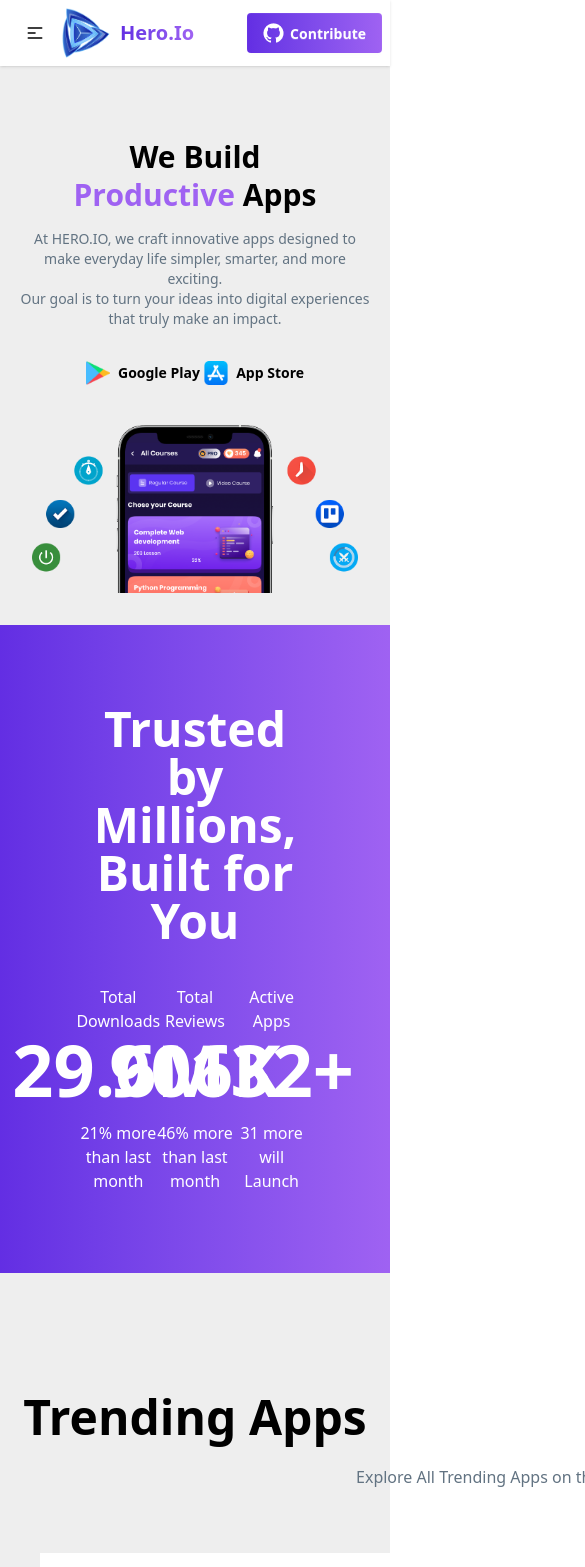
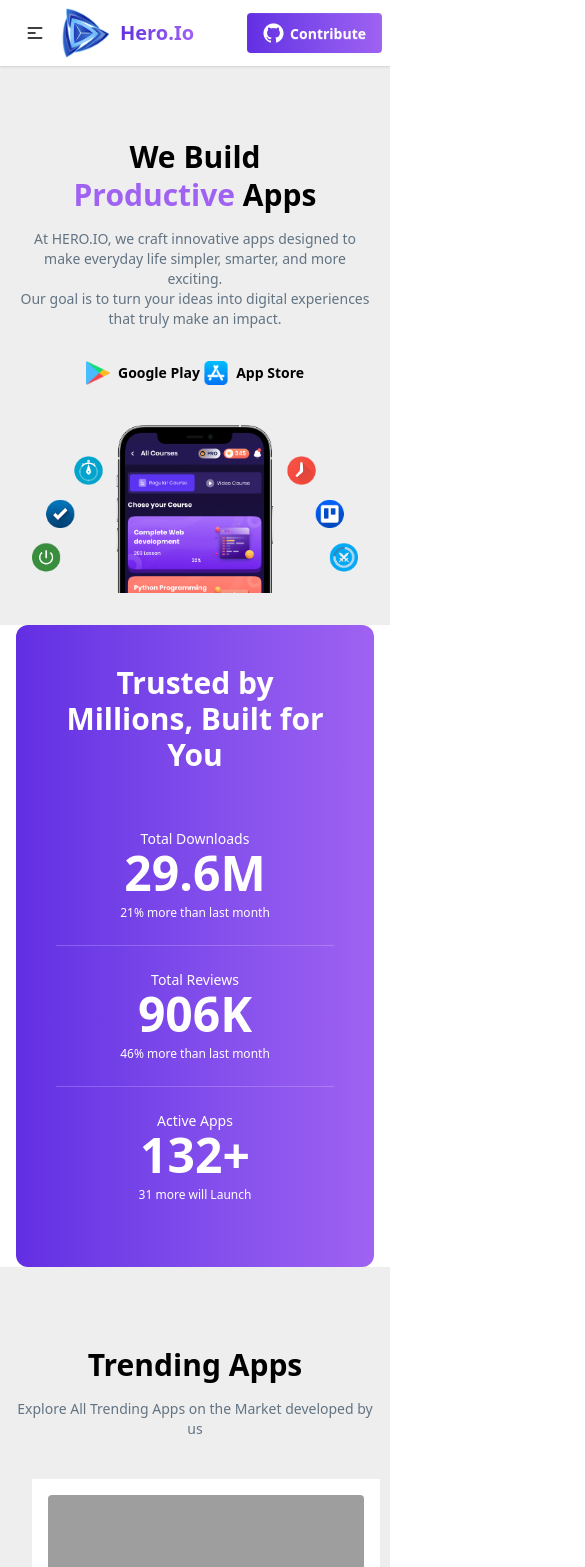
Before and after one commit to priom125/Appengy, a React (Vite) app: page / in a window 390 px wide. Shown: the top 1567 px of the page, 585 px wide, since content can reach past the window. Built offline with nearby package versions, Linux system fonts and the light colour scheme; grey boxes are pictures that could not be loaded.

Commit message:
responsive done

```diff
--- a/src/Pages/Apps.jsx
+++ b/src/Pages/Apps.jsx
@@ -46,14 +46,14 @@ function Apps() {
 
   return (
     <div>
-      <div className="bg-[#EEEEEE] flex items-center flex-col justify-center py-10">
-        <h1 className="text-5xl font-bold text-center pt-20 mb-6 text-black">
+      <div className="bg-[#EEEEEE] flex items-center flex-col justify-center py-10 px-4">
+        <h1 className="text-3xl sm:text-4xl md:text-5xl font-bold text-center pt-10 md:pt-20 mb-4 md:mb-6 text-black">
           Our All Applications
         </h1>
-        <p className="text-[#627382] w-[1140px] text-center mx-auto mb-6">
+        <p className="text-[#627382] max-w-xl md:max-w-4xl lg:max-w-6xl text-center mx-auto mb-6 text-sm sm:text-base">
           Explore All Apps on the Market developed by us. We code for Millions
         </p>
-        <div className="flex justify-between items-center w-[1440px] mt-10">
+        <div className="flex flex-col sm:flex-row justify-between items-center w-full max-w-7xl mt-6 sm:mt-10 px-4 gap-4">
           <p className="text-xl font-semibold text-black">{searchedProducts.length} Apps Found </p>
           <label className="input flex items-center gap-2 border border-[#627382] rounded-lg px-4 py-2 bg-transparent">
             <svg
@@ -88,7 +88,7 @@ function Apps() {
           <Loading />
         ) : (
           searchedProducts.length > 0 ? (
-            <div className="grid grid-cols-4 gap-6 p-10">
+            <div className="grid grid-cols-1 sm:grid-cols-2 lg:grid-cols-3 xl:grid-cols-4 gap-6 p-4 sm:p-6 md:p-10 w-full max-w-7xl">
               {searchedProducts.map((app) => (
                 <Card key={app.id} app={app} />
               ))}
--- a/src/Pages/Home.jsx
+++ b/src/Pages/Home.jsx
@@ -17,23 +17,25 @@ function Home() {
       <Hero />
       <Banner />
 
-      <div className="bg-[#EEEEEE] flex items-center flex-col justify-center py-10">
-        <h1 className="text-5xl font-bold text-black text-center pt-20 mb-6">
+      <div className="bg-[#EEEEEE] flex items-center flex-col justify-center py-10 px-4">
+    <h1 className="text-3xl sm:text-4xl md:text-5xl font-bold text-black text-center pt-10 md:pt-20 mb-4 md:mb-6">
         Trending Apps
     </h1>
-        <p className="text-[#627382] w-[1140px] text-center mx-auto mb-6">
+    <p className="text-[#627382] max-w-xl md:max-w-4xl lg:max-w-6xl text-center mx-auto mb-6 text-sm sm:text-base">
         Explore All Trending Apps on the Market developed by us
     </p>
-        <div className="grid grid-cols-4 gap-6 p-10">
+    <div className="grid grid-cols-1 sm:grid-cols-2 lg:grid-cols-3 xl:grid-cols-4 gap-6 p-4 sm:p-6 md:p-10 w-full max-w-7xl">
         {AppData.slice(0, 8).map((app) => (
             <Card key={app.id} app={app} />
         ))}
     </div>
-        <div className="flex items-center justify-center w-[145px] h-[48px]">
-        <NavLink to={"/apps"} className="btn bg-gradient-to-r from-[#632EE3] to-[#9F62F2] text-white border-0">
+    <div className="flex items-center justify-center mt-6 mb-4">
+        <NavLink to={"/apps"} className="px-6 py-3 rounded-xl font-semibold bg-gradient-to-r from-[#632EE3] to-[#9F62F2] text-white shadow-lg transition duration-200 hover:opacity-90">
             Show All
         </NavLink>
     </div>
+
+
       </div>
 
     </div>
--- a/src/components/AppDetailsCard.jsx
+++ b/src/components/AppDetailsCard.jsx
@@ -55,37 +55,44 @@ function AppDetailsCard({ app }) {
     `;
 
   return (
-    <div className="bg-[#EEEEEE]  p-20 text-black">
-      <div className="flex gap-10">
-        <div className="img">
-          <img src={app.image} alt={app.title} />
+   <div className="bg-[#EEEEEE] p-4 sm:p-8 md:p-12 lg:p-16 text-black max-w-7xl mx-auto">
+    <div className="flex flex-col md:flex-row gap-8 md:gap-10 pb-10 border-b border-gray-300">
+
+        <div className="img flex-shrink-0 w-full h-full md:w-full md:h-full mx-auto md:mx-0 rounded-2xl  shadow-xl">
+            <img src={app.image} alt={app.title} className="w-full h-full object-cover" />
         </div>
-        <div className="content w-[1440px] h-[350px]">
-          <h1 className="text-2xl font-bold">{app.title}</h1>
-          <p className="text-[#627382] mb-4">
+
+        <div className="content w-full">
+            <h1 className="text-3xl sm:text-4xl font-bold text-center md:text-left">{app.title}</h1>
+            <p className="text-[#627382] mb-4 text-center md:text-left">
                 Developed by{" "}
-            <span className="bg-gradient-to-r from-[#632EE3] to-[#9F62F2] bg-clip-text text-transparent">
+                <span className="bg-gradient-to-r from-[#632EE3] to-[#9F62F2] bg-clip-text text-transparent font-medium">
                     productive.io
                 </span>
             </p>
-          <hr />
-          <div className="flex gap-4">
-            <div className="gap-4 mt-4 justify-center items-center">
-              <img src={downloadsIMG} alt="" />
-              <p className="text-[#627382]">Downloads</p>
-              <p className="text-2xl font-bold">{app.downloads}</p>
+
+            <div className="flex sm:flex-row justify-center md:justify-start items-center gap-6 sm:gap-8 py-4 mb-4">
+
+                <div className="flex flex-col items-center">
+                    <img src={downloadsIMG} alt="Downloads" className="w-8 h-8 mb-1" />
+                    <p className="text-[#627382] text-sm">Downloads</p>
+                    <p className="text-xl font-bold">{app.downloads}</p>
                 </div>
-            <div className="gap-4 mt-4 justify-center items-center">
-              <img src={avgRatings} alt="" />
-              <p className="text-[#627382]">Average Ratings</p>
-              <p className="text-2xl font-bold">{app.ratingAvg}</p>
+
+                <div className="flex flex-col items-center">
+                    <img src={avgRatings} alt="Average Ratings" className="w-8 h-8 mb-1" />
+                    <p className="text-[#627382] text-sm">Average Ratings</p>
+                    <p className="text-xl font-bold">{app.ratingAvg}</p>
                 </div>
-            <div className="gap-4 mt-4 justify-center items-center">
-              <img src={review} alt="" />
-              <p className="text-[#627382]">Total Reviews</p>
-              <p className="text-2xl font-bold">{app.reviews}</p>
+
+                <div className="flex flex-col items-center">
+                    <img src={review} alt="Total Reviews" className="w-8 h-8 mb-1" />
+                    <p className="text-[#627382] text-sm">Total Reviews</p>
+                    <p className="text-xl font-bold">{app.reviews}</p>
                 </div>
             </div>
+
+            <div className="flex justify-center md:justify-start">
                 <button
                     onClick={handleInstall}
                     disabled={isDisabled}
@@ -93,13 +100,15 @@ function AppDetailsCard({ app }) {
                 >
                     {buttonText}
                 </button>
+            </div>
             <ToastContainer/>
         </div>
     </div>
     {/* Card ends here */}
 
-      <div className="bar">
-        <h1 className="text-xl font-semibold">Ratings</h1>
+    {/* Bar Chart Section */}
+    <div className="bar mt-12">
+        <h1 className="text-2xl font-bold mb-6">Ratings Breakdown</h1>
 
         <BarChart
             layout="vertical"
@@ -123,11 +132,12 @@ function AppDetailsCard({ app }) {
 
     {/* bar ends here */}
 
-      <div className="description">
-        <h1 className="text-xl font-semibold">Description</h1>
-        <p>{app.description}</p>
+    <div className="description mt-12 pt-8 border-t border-gray-300">
+        <h1 className="text-2xl font-bold mb-4">Description</h1>
+        <p className="text-[#627382] leading-relaxed">{app.description}</p>
     </div>
 </div>
+
   );
 }
 
--- a/src/components/Banner.jsx
+++ b/src/components/Banner.jsx
@@ -2,25 +2,29 @@ import React from 'react'
 
 function Banner() {
   return (
-    <div className='bg-gradient-to-r from-[#632EE3] to-[#9F62F2] text-white text-center p-20'>
-          <h1 className='text-5xl text-center font-bold'>Trusted by Millions, Built for You</h1>
-          <div className="flex">
-            <div className="flex flex-col items-center justify-center w-1/3 mt-10">
-                <p className='font-extralight'>Total Downloads</p>
-                <h1 className='text-7xl font-bold'>29.6M</h1>
-                 <p className='font-extralight mt-4'>21% more than last month</p>
+    <div className='bg-gradient-to-r from-[#632EE3] to-[#9F62F2] text-white text-center p-10 sm:p-16 md:p-20 rounded-xl mx-4 md:mx-auto max-w-7xl'>
+          <h1 className='text-3xl sm:text-4xl md:text-5xl text-center font-bold'>Trusted by Millions, Built for You</h1>
+
+          <div className="flex flex-col md:flex-row justify-center items-center md:space-x-8 lg:space-x-16 mt-8 md:mt-12">
+
+            <div className="flex flex-col items-center justify-center w-full md:w-1/3 py-6 md:py-0 border-b border-white/20 md:border-b-0 md:border-r md:last:border-r-0">
+                <p className='font-extralight text-sm sm:text-base'>Total Downloads</p>
+                <h1 className='text-5xl sm:text-6xl md:text-7xl font-bold'>29.6M</h1>
+                <p className='font-extralight mt-2 text-xs sm:text-sm'>21% more than last month</p>
             </div>
-            <div className="flex flex-col items-center justify-center w-1/3 mt-10">
-                <p className='font-extralight'>Total Reviews</p>
-                <h1 className='text-7xl font-bold'>906K</h1>
-                 <p className='font-extralight mt-4'>46% more than last month</p>
+
+            <div className="flex flex-col items-center justify-center w-full md:w-1/3 py-6 md:py-0 border-b border-white/20 md:border-b-0 md:border-r md:last:border-r-0">
+                <p className='font-extralight text-sm sm:text-base'>Total Reviews</p>
+                <h1 className='text-5xl sm:text-6xl md:text-7xl font-bold'>906K</h1>
+                <p className='font-extralight mt-2 text-xs sm:text-sm'>46% more than last month</p>
             </div>
-            <div className="flex flex-col items-center justify-center w-1/3 mt-10">
-                <p className='font-extralight'>Active Apps</p>
-                <h1 className='text-7xl font-bold'>132+</h1>
-                 <p className='font-extralight mt-4'>31 more will Launch</p>
+
+            <div className="flex flex-col items-center justify-center w-full md:w-1/3 py-6 md:py-0">
+                <p className='font-extralight text-sm sm:text-base'>Active Apps</p>
+                <h1 className='text-5xl sm:text-6xl md:text-7xl font-bold'>132+</h1>
+                <p className='font-extralight mt-2 text-xs sm:text-sm'>31 more will Launch</p>
             </div>
-            </div>
+          </div>
     </div>
   )
 }
```
Also changed, not shown: src/Pages/Installation.jsx (+27 -20 lines). Lines whose indentation alone changed are shown as unchanged.
